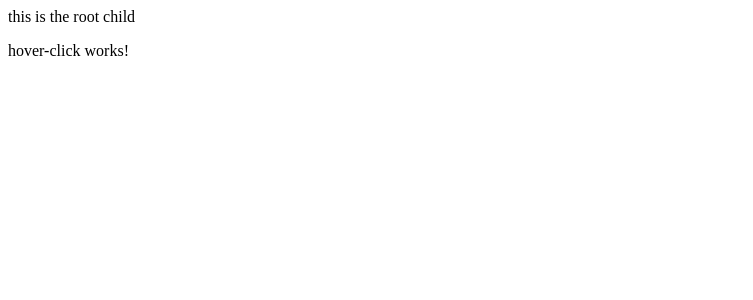
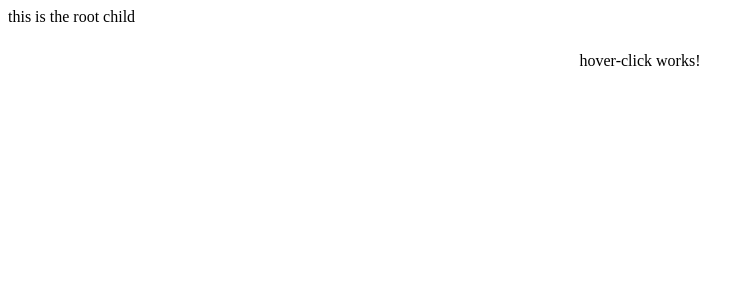
Before and after one commit to UchithmaSenevirathne/Learning-Angular, an Angular app: page / in a window 1280 px wide. Shown: the top 300 px of the page, without its empty margins (0-753 px from the left). Built offline with nearby package versions, Linux system fonts and the light colour scheme.

Commit message:
host property in component

```diff
--- a/src/app/app.component.html
+++ b/src/app/app.component.html
@@ -1,5 +1,5 @@
 <div>
-    <app-hover-click></app-hover-click>
+    <app-hover-click role="group" [id]="title"></app-hover-click>
 </div>
 
 <!-- ************ng content -->
--- a/src/app/hover-click/hover-click.component.scss
+++ b/src/app/hover-click/hover-click.component.scss
@@ -0,0 +1,9 @@
+:host {
+    display: block;
+    padding: 10px;
+    text-align: center;
+}
+
+:host(.hovered){
+    background-color: lightblue;
+}
--- a/src/app/hover-click/hover-click.component.ts
+++ b/src/app/hover-click/hover-click.component.ts
@@ -5,12 +5,46 @@
   standalone: true,
   imports: [],
   templateUrl: './hover-click.component.html',
-  styleUrl: './hover-click.component.scss'
+  styleUrl: './hover-click.component.scss',
+  //host property
+  host: {
+    role: 'presentation',
+    '[id]': 'otherId',
+    '[class.hovered]': 'isHovered',
+    '(mouseenter)': 'onMouseEnter()',
+    '(mouseleave)':'onMouseLeave()',
+    '(click)': 'onClick()'
+  }
 })
 export class HoverClickComponent {
-  @HostBinding('class.hovered') isHovered = false;
+  //host binding and host listner
+  // @HostBinding('class.hovered') isHovered = false;
 
-  @HostListener('click') onClick() {
+  // @HostListener('click') onClick() {
+  //   console.log('element clicked');
+  // }
+
+  // @HostListener('mouseenter') onMouseEnter(){
+  //   this.isHovered = true;
+  // }
+
+  // @HostListener('mouseleave') onMouseLeave(){
+  //   this.isHovered = false;
+  // }
+
+  //host property
+  isHovered = false;
+  otherId = 'hi uchi';
+
+  onClick() {
     console.log('element clicked');
   }
+
+  onMouseEnter(){
+    this.isHovered = true;
+  }
+
+  onMouseLeave(){
+    this.isHovered = false;
+  }
 }
```
